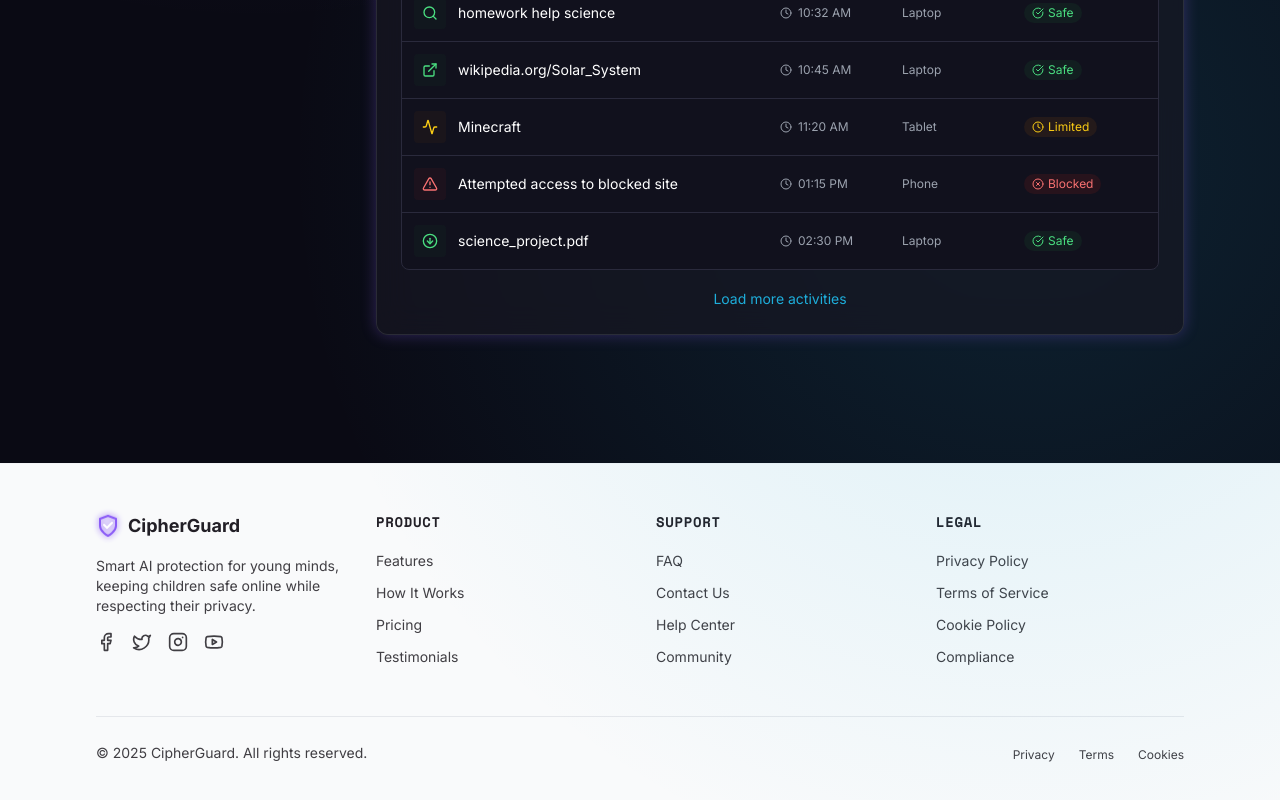
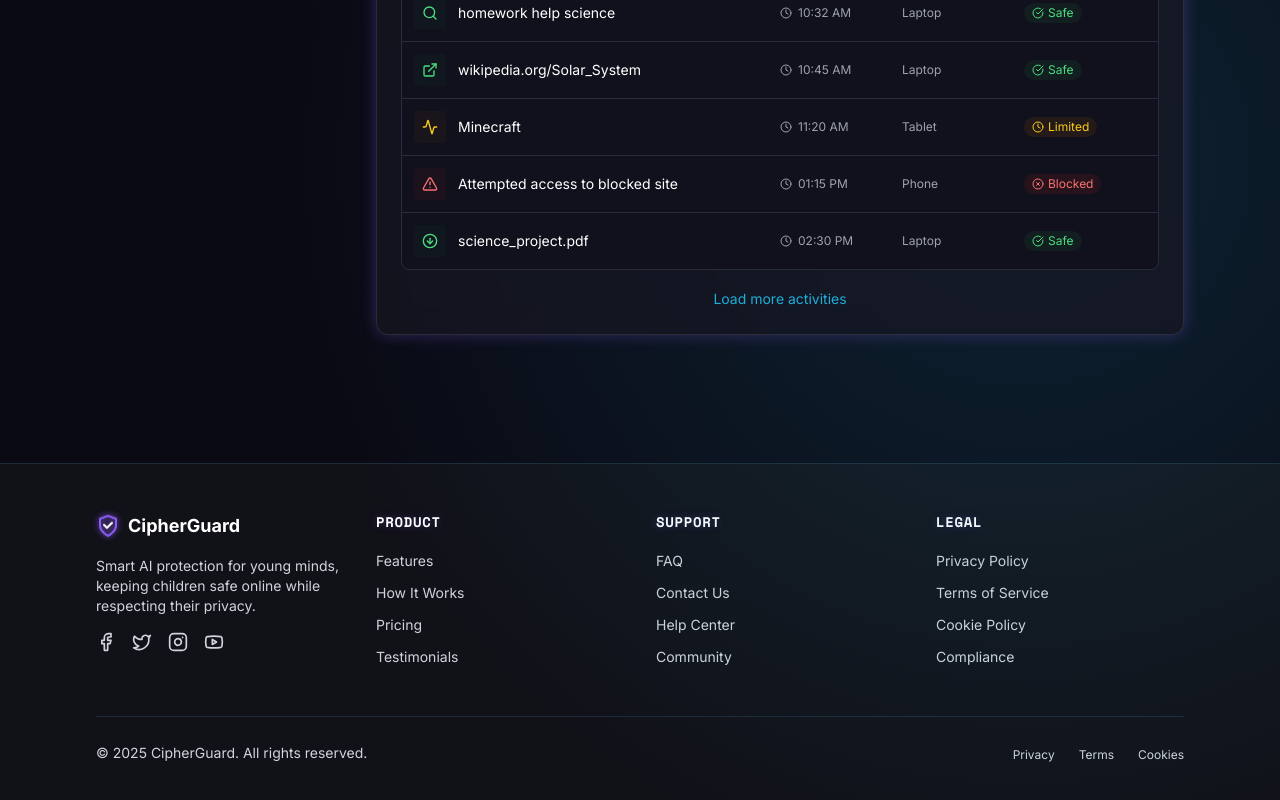
Before and after one commit to provanshh/cyber-safe-kids-shield-58, a React (Vite) app: page /dashboard in a window 1280 px wide. Shown: the part 1364-2164 px from the top of the page. Built offline with nearby package versions, Linux system fonts and the light colour scheme.

Commit message:
Fix: Improve text visibility and button functionality
- Ensured text color contrast for better readability in key sections.
- Fixed navigation bar button functionality.

```diff
--- a/src/components/FAQ.tsx
+++ b/src/components/FAQ.tsx
@@ -20,10 +20,10 @@ export const FAQ = ({ faqs }: FAQProps) => {
     <Accordion type="single" collapsible className="w-full">
       {faqs.map((faq, index) => (
         <AccordionItem key={index} value={`item-${index}`} className="border-b border-gray-200">
-          <AccordionTrigger className="text-left font-medium py-4 hover:text-cipher-purple hover:no-underline">
+          <AccordionTrigger className="text-left font-medium py-4 hover:text-cipher-purple hover:no-underline text-white">
             {faq.question}
           </AccordionTrigger>
-          <AccordionContent className="text-cipher-gray py-3">
+          <AccordionContent className="text-gray-300 py-3 font-medium">
             {faq.answer}
           </AccordionContent>
         </AccordionItem>
--- a/src/components/Footer.tsx
+++ b/src/components/Footer.tsx
@@ -5,73 +5,73 @@ import { ShieldLogo } from "./ShieldLogo";
 
 export const Footer = () => {
   return (
-    <footer className="bg-gray-50 border-t border-gray-100">
+    <footer className="bg-[#111118] border-t border-gray-800">
       <div className="max-w-7xl mx-auto py-12 px-6 md:px-12 lg:px-24">
         <div className="grid grid-cols-1 md:grid-cols-4 gap-8">
           <div className="col-span-1 md:col-span-1">
             <Link to="/" className="flex items-center gap-2 mb-4">
               <ShieldLogo className="h-6 w-6 text-cipher-purple" />
-              <span className="text-lg font-bold text-cipher-gray-dark">CipherGuard</span>
+              <span className="text-lg font-bold text-white">CipherGuard</span>
             </Link>
-            <p className="text-sm text-cipher-gray mb-4">
+            <p className="text-sm text-gray-300 mb-4">
               Smart AI protection for young minds, keeping children safe online while respecting their privacy.
             </p>
             <div className="flex space-x-4">
-              <a href="#" className="text-cipher-gray hover:text-cipher-purple transition-colors">
+              <a href="#" className="text-gray-300 hover:text-cipher-purple transition-colors">
                 <Facebook className="h-5 w-5" />
               </a>
-              <a href="#" className="text-cipher-gray hover:text-cipher-purple transition-colors">
+              <a href="#" className="text-gray-300 hover:text-cipher-purple transition-colors">
                 <Twitter className="h-5 w-5" />
               </a>
-              <a href="#" className="text-cipher-gray hover:text-cipher-purple transition-colors">
+              <a href="#" className="text-gray-300 hover:text-cipher-purple transition-colors">
                 <Instagram className="h-5 w-5" />
               </a>
-              <a href="#" className="text-cipher-gray hover:text-cipher-purple transition-colors">
+              <a href="#" className="text-gray-300 hover:text-cipher-purple transition-colors">
                 <Youtube className="h-5 w-5" />
               </a>
             </div>
           </div>
 
           <div>
-            <h3 className="font-semibold text-sm uppercase tracking-wider text-cipher-gray-dark mb-4">Product</h3>
+            <h3 className="font-semibold text-sm uppercase tracking-wider text-white mb-4">Product</h3>
             <ul className="space-y-2">
-              <li><Link to="/#features" className="text-sm text-cipher-gray hover:text-cipher-purple transition-colors">Features</Link></li>
-              <li><Link to="/#how-it-works" className="text-sm text-cipher-gray hover:text-cipher-purple transition-colors">How It Works</Link></li>
-              <li><Link to="/#pricing" className="text-sm text-cipher-gray hover:text-cipher-purple transition-colors">Pricing</Link></li>
-              <li><Link to="/testimonials" className="text-sm text-cipher-gray hover:text-cipher-purple transition-colors">Testimonials</Link></li>
+              <li><a href="#features" className="text-sm text-gray-300 hover:text-cipher-purple transition-colors">Features</a></li>
+              <li><a href="#how-it-works" className="text-sm text-gray-300 hover:text-cipher-purple transition-colors">How It Works</a></li>
+              <li><a href="#pricing" className="text-sm text-gray-300 hover:text-cipher-purple transition-colors">Pricing</a></li>
+              <li><Link to="/testimonials" className="text-sm text-gray-300 hover:text-cipher-purple transition-colors">Testimonials</Link></li>
             </ul>
           </div>
 
           <div>
-            <h3 className="font-semibold text-sm uppercase tracking-wider text-cipher-gray-dark mb-4">Support</h3>
+            <h3 className="font-semibold text-sm uppercase tracking-wider text-white mb-4">Support</h3>
             <ul className="space-y-2">
-              <li><Link to="/faq" className="text-sm text-cipher-gray hover:text-cipher-purple transition-colors">FAQ</Link></li>
-              <li><Link to="/contact" className="text-sm text-cipher-gray hover:text-cipher-purple transition-colors">Contact Us</Link></li>
-              <li><Link to="/help" className="text-sm text-cipher-gray hover:text-cipher-purple transition-colors">Help Center</Link></li>
-              <li><Link to="/community" className="text-sm text-cipher-gray hover:text-cipher-purple transition-colors">Community</Link></li>
+              <li><a href="#faq" className="text-sm text-gray-300 hover:text-cipher-purple transition-colors">FAQ</a></li>
+              <li><Link to="/contact" className="text-sm text-gray-300 hover:text-cipher-purple transition-colors">Contact Us</Link></li>
+              <li><Link to="/help" className="text-sm text-gray-300 hover:text-cipher-purple transition-colors">Help Center</Link></li>
+              <li><Link to="/community" className="text-sm text-gray-300 hover:text-cipher-purple transition-colors">Community</Link></li>
             </ul>
           </div>
 
           <div>
-            <h3 className="font-semibold text-sm uppercase tracking-wider text-cipher-gray-dark mb-4">Legal</h3>
+            <h3 className="font-semibold text-sm uppercase tracking-wider text-white mb-4">Legal</h3>
             <ul className="space-y-2">
-              <li><Link to="/privacy" className="text-sm text-cipher-gray hover:text-cipher-purple transition-colors">Privacy Policy</Link></li>
-              <li><Link to="/terms" className="text-sm text-cipher-gray hover:text-cipher-purple transition-colors">Terms of Service</Link></li>
-              <li><Link to="/cookies" className="text-sm text-cipher-gray hover:text-cipher-purple transition-colors">Cookie Policy</Link></li>
-              <li><Link to="/compliance" className="text-sm text-cipher-gray hover:text-cipher-purple transition-colors">Compliance</Link></li>
+              <li><Link to="/privacy" className="text-sm text-gray-300 hover:text-cipher-purple transition-colors">Privacy Policy</Link></li>
+              <li><Link to="/terms" className="text-sm text-gray-300 hover:text-cipher-purple transition-colors">Terms of Service</Link></li>
+              <li><Link to="/cookies" className="text-sm text-gray-300 hover:text-cipher-purple transition-colors">Cookie Policy</Link></li>
+              <li><Link to="/compliance" className="text-sm text-gray-300 hover:text-cipher-purple transition-colors">Compliance</Link></li>
             </ul>
           </div>
         </div>
 
-        <div className="border-t border-gray-200 mt-12 pt-6 flex flex-col md:flex-row justify-between items-center">
-          <p className="text-sm text-cipher-gray">
+        <div className="border-t border-gray-800 mt-12 pt-6 flex flex-col md:flex-row justify-between items-center">
+          <p className="text-sm text-gray-300">
             &copy; {new Date().getFullYear()} CipherGuard. All rights reserved.
           </p>
           <div className="mt-4 md:mt-0">
             <ul className="flex space-x-6">
-              <li><Link to="/privacy" className="text-xs text-cipher-gray hover:text-cipher-purple transition-colors">Privacy</Link></li>
-              <li><Link to="/terms" className="text-xs text-cipher-gray hover:text-cipher-purple transition-colors">Terms</Link></li>
-              <li><Link to="/cookies" className="text-xs text-cipher-gray hover:text-cipher-purple transition-colors">Cookies</Link></li>
+              <li><Link to="/privacy" className="text-xs text-gray-300 hover:text-cipher-purple transition-colors">Privacy</Link></li>
+              <li><Link to="/terms" className="text-xs text-gray-300 hover:text-cipher-purple transition-colors">Terms</Link></li>
+              <li><Link to="/cookies" className="text-xs text-gray-300 hover:text-cipher-purple transition-colors">Cookies</Link></li>
             </ul>
           </div>
         </div>
--- a/src/components/SectionHeading.tsx
+++ b/src/components/SectionHeading.tsx
@@ -25,7 +25,7 @@ export const SectionHeading = ({
       className
     )}>
       <h2 className={`text-3xl md:text-4xl font-bold mb-4 ${glowClass}`}>{title}</h2>
-      {subtitle && <p className="text-lg text-gray-400">{subtitle}</p>}
+      {subtitle && <p className="text-lg text-gray-300 font-medium">{subtitle}</p>}
     </div>
   );
 };
--- a/src/index.css
+++ b/src/index.css
@@ -1,3 +1,4 @@
+
 @import url('https://fonts.googleapis.com/css2?family=Inter:wght@300;400;500;600;700&family=Space+Mono:wght@400;700&display=swap');
 
 @tailwind base;
@@ -97,6 +98,17 @@
 
   h1, h2, h3, h4 {
     font-family: 'Space Mono', monospace;
+  }
+
+  /* Improve text contrast and readability */
+  p {
+    @apply text-gray-300;
+    line-height: 1.7;
+  }
+
+  h1, h2, h3, h4, h5, h6 {
+    @apply text-white;
+    text-shadow: 0 0 10px rgba(139, 92, 246, 0.3);
   }
 }
 
@@ -231,10 +243,46 @@
 
   .neon-text {
     text-shadow: 0 0 5px rgba(139, 92, 246, 0.8), 0 0 10px rgba(139, 92, 246, 0.5);
+    @apply text-white;
   }
 
   .neon-blue-text {
     text-shadow: 0 0 5px rgba(30, 174, 219, 0.8), 0 0 10px rgba(30, 174, 219, 0.5);
+    @apply text-white;
+  }
+
+  /* Improved text visibility for dark sections */
+  .dark-section {
+    @apply bg-[#111118];
+  }
+
+  .dark-section h2 {
+    @apply text-white;
+  }
+
+  .dark-section p {
+    @apply text-gray-300;
+  }
+
+  /* Enhanced section for features, testimonials, and FAQ */
+  .enhanced-section {
+    @apply py-20 px-6 md:px-12 lg:px-24;
+    background-color: rgba(11, 11, 20, 0.7);
+    position: relative;
+    overflow: hidden;
+  }
+
+  .enhanced-section::before {
+    content: "";
+    position: absolute;
+    top: 0;
+    left: 0;
+    width: 100%;
+    height: 100%;
+    background:
+      radial-gradient(circle at 30% 20%, rgba(139, 92, 246, 0.15) 0%, transparent 35%),
+      radial-gradient(circle at 70% 80%, rgba(30, 174, 219, 0.15) 0%, transparent 35%);
+    z-index: 0;
   }
 }
 
```
Also changed, not shown: src/components/Navbar.tsx (+53 -17 lines).
